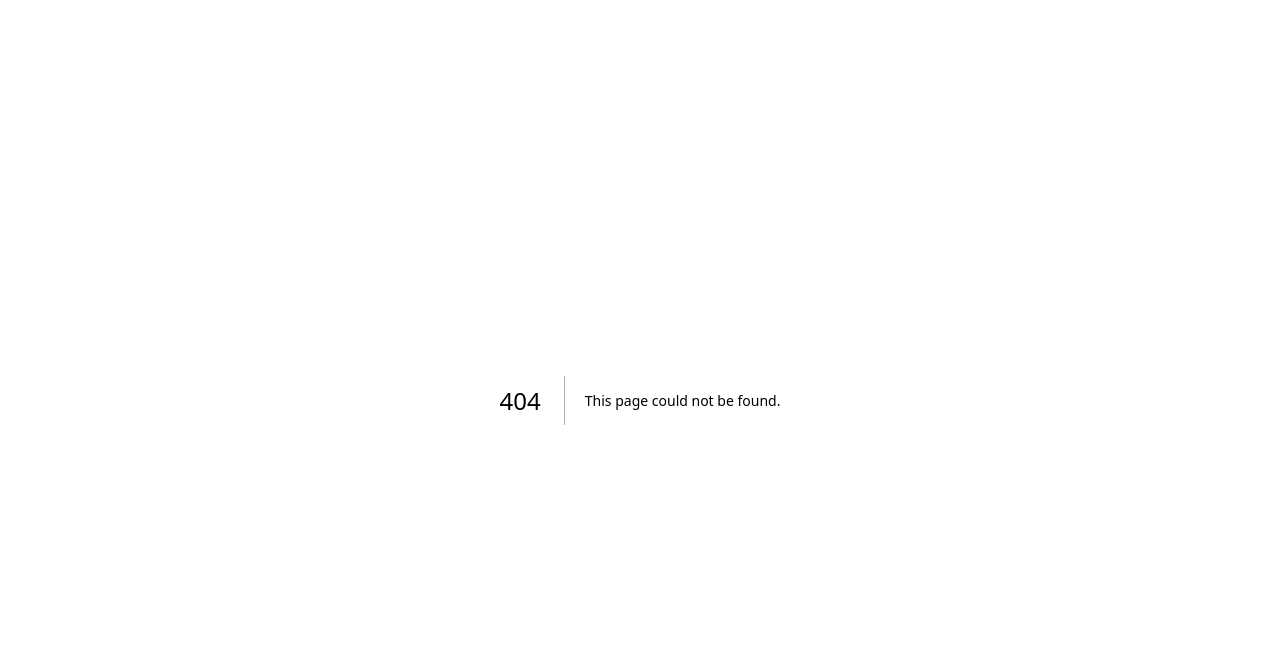
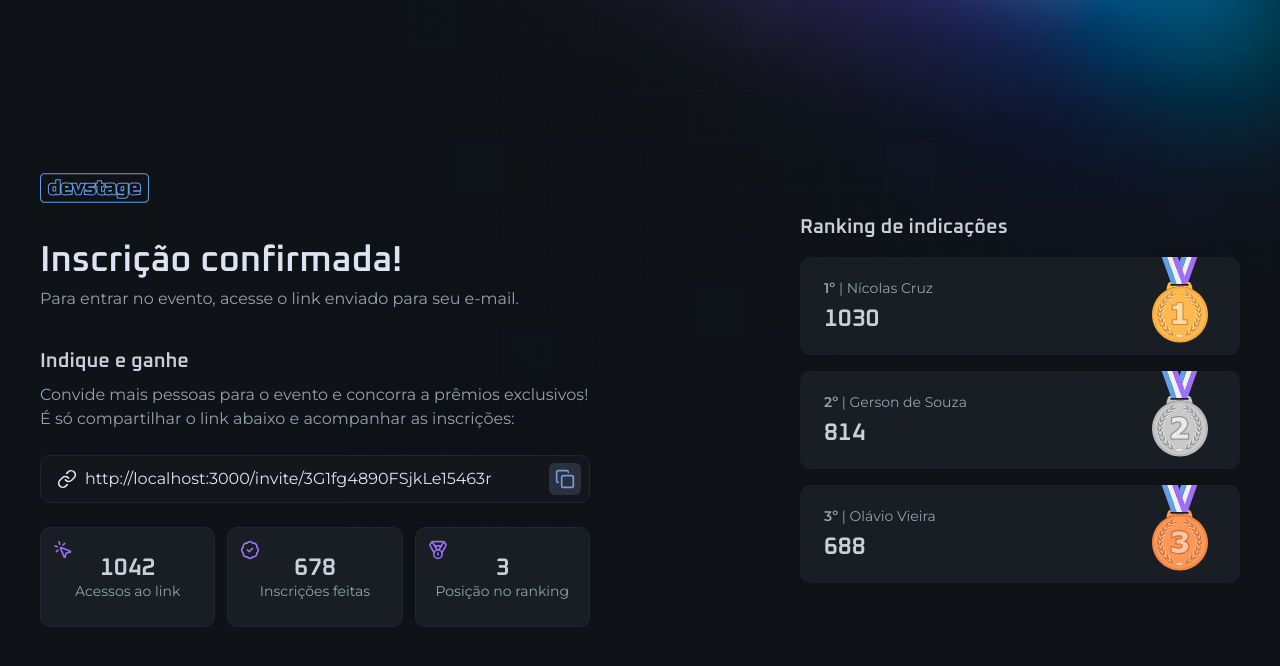
Before and after one commit to guibbers/devstage, a Next.js app: page /invite in a window 1280 px wide. Before the commit this address had no page. Shown: the top 666 px of the page. Built offline with nearby package versions, Linux system fonts and the light colour scheme.

Commit message:
add invite page

```diff
--- a/package.json
+++ b/package.json
@@ -15,6 +15,7 @@
     "postcss": "^8.5.3",
     "react": "^19.0.0",
     "react-dom": "^19.0.0",
+    "tailwind-merge": "^3.1.0",
     "tailwindcss": "^4.0.17"
   },
   "devDependencies": {
--- /dev/null
+++ b/src/app/invite/page.tsx
@@ -0,0 +1,136 @@
+import { IconButton } from '@/components/icon-button'
+import { BadgeCheck, Copy, Link, Medal, MousePointerClick } from 'lucide-react'
+import Image from 'next/image'
+import logo from '../../assets/logo.svg'
+import copper from '../../assets/medal-cooper.svg'
+import gold from '../../assets/medal-gold.svg'
+import silver from '../../assets/medal-silver.svg'
+import { InputField, InputIcon, InputRoot } from '../../components/input'
+
+export default function InvitePage() {
+  return (
+    <div className="min-h-dvh flex items-center justify-between gap-16 flex-col md:flex-row">
+      <div className="flex flex-col gap-10 w-full max-w-[550px]">
+        <Image src={logo} alt="devstage" width={108.5} height={30} />
+
+        <div className="space-y-2">
+          <h1 className="text-4xl font-semibold font-heading text-gray-100 leading-none">
+            Inscrição confirmada!
+          </h1>
+          <p className="text-gray-300">
+            Para entrar no evento, acesse o link enviado para seu e-mail.
+          </p>
+        </div>
+
+        <div className="space-y-6">
+          <div className="space-y-3">
+            <h2 className="text-gray-200 text-xl font-heading font-semibold leading-none">
+              Indique e ganhe
+            </h2>
+            <p className="text-gray-300">
+              Convide mais pessoas para o evento e concorra a prêmios
+              exclusivos! É só compartilhar o link abaixo e acompanhar as
+              inscrições:
+            </p>
+          </div>
+
+          <InputRoot>
+            <InputIcon>
+              <Link className="size-5" />
+            </InputIcon>
+            <InputField
+              readOnly
+              defaultValue="http://localhost:3000/invite/3G1fg4890FSjkLe15463r"
+            />
+
+            <IconButton className="-mr-2">
+              <Copy className="size-5" />
+            </IconButton>
+          </InputRoot>
+
+          <div className="grid gap-3 md:grid-cols-3">
+            <div className="relative bg-gray-700 border border-gray-600 px-4 py-7 flex flex-col items-center justify-center gap-1 rounded-xl">
+              <span className="font-heading text-2xl font-semibold text-gray-200 leading-none">
+                1042
+              </span>
+              <span className="text-sm text-gray-300 leading-none text-center">
+                Acessos ao link
+              </span>
+
+              <MousePointerClick className="size-5 text-purple absolute top-3 left-3" />
+            </div>
+            <div className=" relative bg-gray-700 border border-gray-600 px-4 py-7 flex flex-col items-center justify-center gap-1 rounded-xl">
+              <span className="font-heading text-2xl font-semibold text-gray-200 leading-none">
+                678
+              </span>
+              <span className="text-sm text-gray-300 leading-none text-center">
+                Inscrições feitas
+              </span>
+
+              <BadgeCheck className="size-5 text-purple absolute top-3 left-3" />
+            </div>
+            <div className="relative bg-gray-700 border border-gray-600 px-4 py-7 flex flex-col items-center justify-center gap-1 rounded-xl">
+              <span className="font-heading text-2xl font-semibold text-gray-200 leading-none">
+                3
+              </span>
+              <span className="text-sm text-gray-300 leading-none text-center">
+                Posição no ranking
+              </span>
+
+              <Medal className="size-5 text-purple absolute top-3 left-3" />
+            </div>
+          </div>
+        </div>
+      </div>
+
+      <div className="w-full max-w-[440px] space-y-5">
+        <h2 className="text-gray-200 text-xl font-heading font-semibold leading-none">
+          Ranking de indicações
+        </h2>
+        <div className="space-y-4">
+          <div className="relative rounded-xl bg-gray-700 border-gray-600 p-6 flex flex-col justify-center gap-3">
+            <span className="text-sm text-gray-300 leading-none">
+              <span className="font-semibold">1º</span> | Nícolas Cruz
+            </span>
+            <span className="font-heading text-2xl font-semibold text-gray-200 leading-none">
+              1030
+            </span>
+            <Image
+              src={gold}
+              alt="medalha"
+              className="absolute top-0 right-8"
+            />
+          </div>
+
+          <div className="relative rounded-xl bg-gray-700 border-gray-600 p-6 flex flex-col justify-center gap-3">
+            <span className="text-sm text-gray-300 leading-none">
+              <span className="font-semibold">2º</span> | Gerson de Souza
+            </span>
+            <span className="font-heading text-2xl font-semibold text-gray-200 leading-none">
+              814
+            </span>
+            <Image
+              src={silver}
+              alt="medalha"
+              className="absolute top-0 right-8"
+            />
+          </div>
+
+          <div className="relative rounded-xl bg-gray-700 border-gray-600 p-6 flex flex-col justify-center gap-3">
+            <span className="text-sm text-gray-300 leading-none">
+              <span className="font-semibold">3º</span> | Olávio Vieira
+            </span>
+            <span className="font-heading text-2xl font-semibold text-gray-200 leading-none">
+              688
+            </span>
+            <Image
+              src={copper}
+              alt="medalha"
+              className="absolute top-0 right-8"
+            />
+          </div>
+        </div>
+      </div>
+    </div>
+  )
+}
--- a/src/app/layout.tsx
+++ b/src/app/layout.tsx
@@ -26,7 +26,9 @@
   return (
     <html lang="en" className={`${oxanium.variable} ${montserrat.variable}`}>
       <body className="bg-gray-900 text-gray-100 antialiased bg-[url(/background.png)] bg-no-repeat bg-top md:bg-right-top">
-        {children}
+        <main className="max-w-[1240px] mx-auto px-5 py-8 md:py-0">
+          {children}
+        </main>
       </body>
     </html>
   )
--- a/src/app/page.tsx
+++ b/src/app/page.tsx
@@ -6,7 +6,6 @@
 
 export default function Home() {
   return (
-    <main className="max-w-[1240px] mx-auto px-5 py-8 md:py-0">
     <div className="min-h-dvh flex flex-col justify-center gap-16">
       <div className="flex flex-col gap-8 items-center md:items-start">
         <Image src={logo} alt="devstage" width={108.5} height={30} />
@@ -66,6 +65,5 @@
         </form>
       </div>
     </div>
-    </main>
   )
 }
--- a/src/components/icon-button.tsx
+++ b/src/components/icon-button.tsx
@@ -1,11 +1,15 @@
 import type { ComponentProps, ReactNode } from 'react'
+import { twMerge } from 'tailwind-merge'
 
 interface IconButtonProps extends ComponentProps<'button'> {}
 
-export function IconButton(props: IconButtonProps) {
+export function IconButton({ className, ...props }: IconButtonProps) {
   return (
     <button
-      className="p-1.5 bg-gray-500 text-blue rounded-md cursor-pointer transition-colors duration-300 hover:bg-blue hover:text-gray-900"
+      className={twMerge(
+        'p-1.5 bg-gray-500 text-blue rounded-md cursor-pointer transition-colors duration-300 hover:bg-blue hover:text-gray-900',
+        className
+      )}
       type="button"
       {...props}
     />
```
Also changed, not shown: 1 other file (tests, documents, lock files or other folders). Lines whose indentation alone changed are shown as unchanged.
